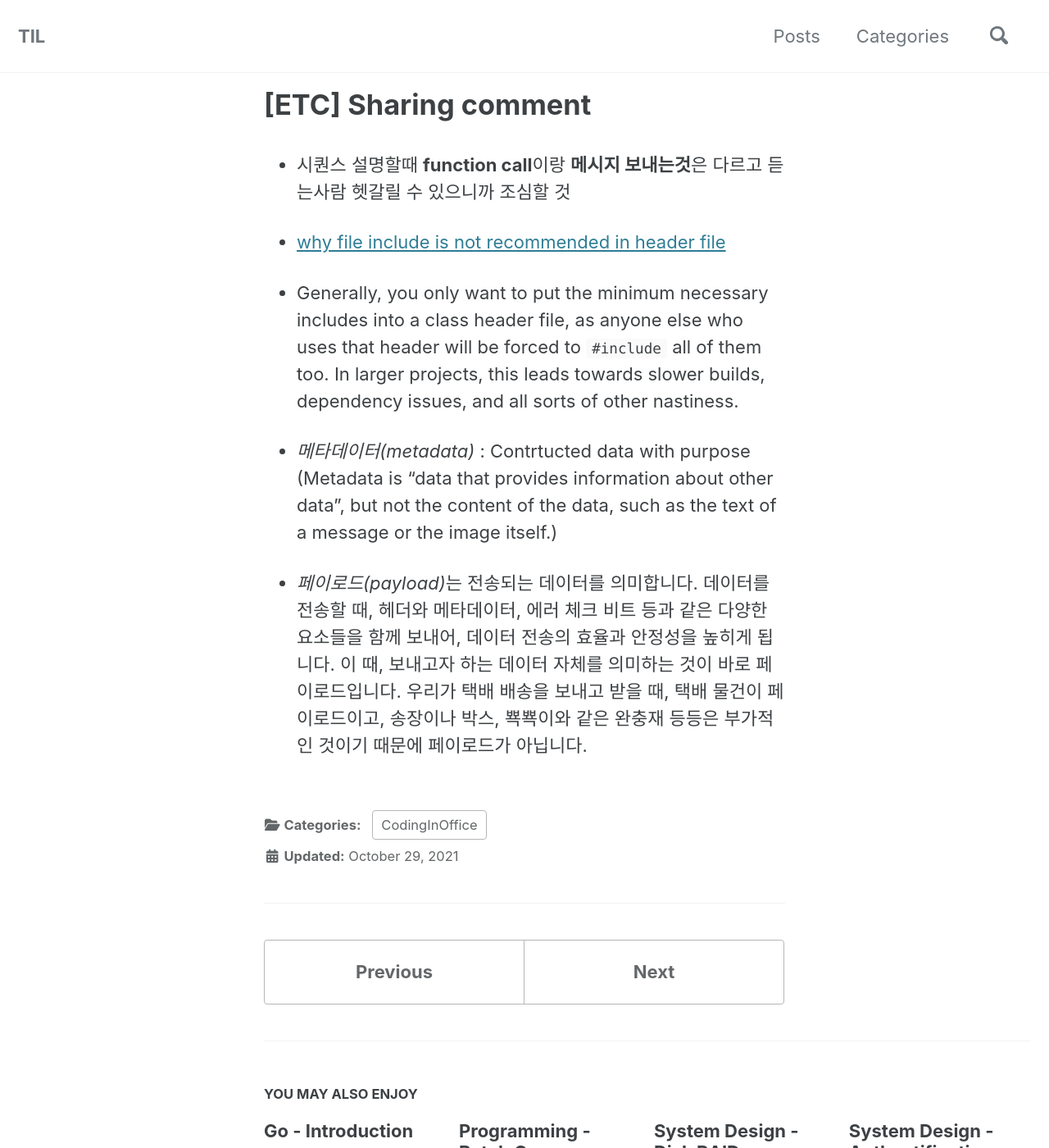
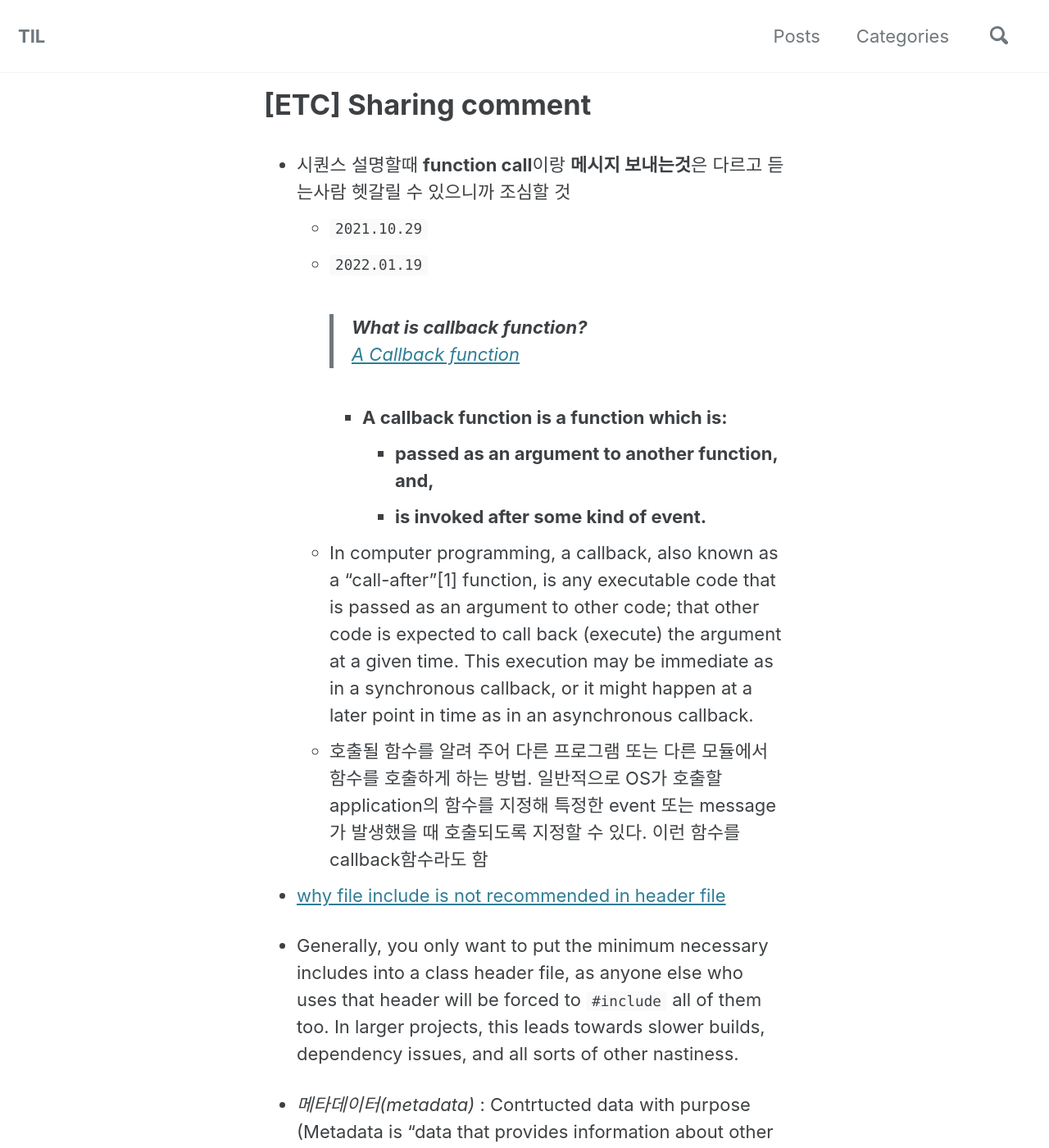
Before and after one commit to sujinsjlee/TIL, a Jekyll site: the page built from _posts/2021-10-29-CodingInOffice_23.md, in a window 1280 px wide and 1400 px high. Shown: the whole window at 82% size. Built offline with Jekyll 4.4.1, drawn with Linux system fonts in a browser that asks for light colours; cached includes are drawn as plain includes; nearby versions of some CDN libraries.

Commit message:
[Comment] Function call

```diff
--- a/_posts/2021-10-29-CodingInOffice_23.md
+++ b/_posts/2021-10-29-CodingInOffice_23.md
@@ -7,6 +7,22 @@ tags:
 ---
 
 - 시퀀스 설명할때 **function call**이랑 **메시지 보내는것**은 다르고 듣는사람 헷갈릴 수 있으니까 조심할 것
+  - `2021.10.29`
+  - `2022.01.19`
+    > **What is callback function?**
+    > [A Callback function](https://stackoverflow.com/questions/824234/what-is-a-callback-function)
+
+
+    - **A callback function is a function which is:**
+      - **passed as an argument to another function, and,**
+      - **is invoked after some kind of event.**
+  - In computer programming, a callback, also known as a "call-after"[1] function, is any executable code that is passed as an argument to other code; that other code is expected to call back (execute) the argument at a given time. This execution may be immediate as in a synchronous callback, or it might happen at a later point in time as in an asynchronous callback.
+  - 호출될 함수를 알려 주어 다른 프로그램 또는 다른 모듈에서 함수를 호출하게 하는 방법. 일반적으로 OS가 호출할 application의 함수를 지정해 특정한 event 또는 message가 발생했을 때 호출되도록 지정할 수 있다. 이런 함수를 callback함수라도 함
+
+
+
+
+
 
 - [why file include is not recommended in header file](https://stackoverflow.com/questions/2596449/including-includes-in-header-file-vs-source-file)
 
```
